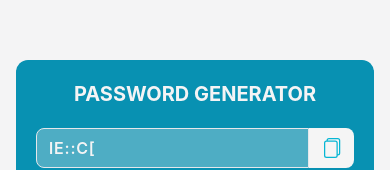
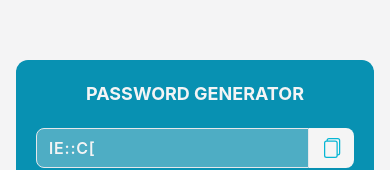
Before and after one commit to KarineBrandelli/password-generator, a React (Vite) app: page / in a window 390 px wide. Shown: the part 185-355 px from the top of the page. Built offline with nearby package versions, Linux system fonts and the light colour scheme.

Commit message:
style: change font size

```diff
--- a/src/component/Card.tsx
+++ b/src/component/Card.tsx
@@ -45,7 +45,7 @@
   return (
     <div className="bg-cyan-600 max-w-sm rounded-xl p-5 sm:p-8 text-center m-4">
 
-      <h1 className="mb-5 text-xl sm:text-2xl font-bold"> PASSWORD GENERATOR </h1>
+      <h1 className="mb-5 text-lg sm:text-2xl font-bold"> PASSWORD GENERATOR </h1>
 
       <div className="flex mb-5 h-10 items-center">
         <input
```
